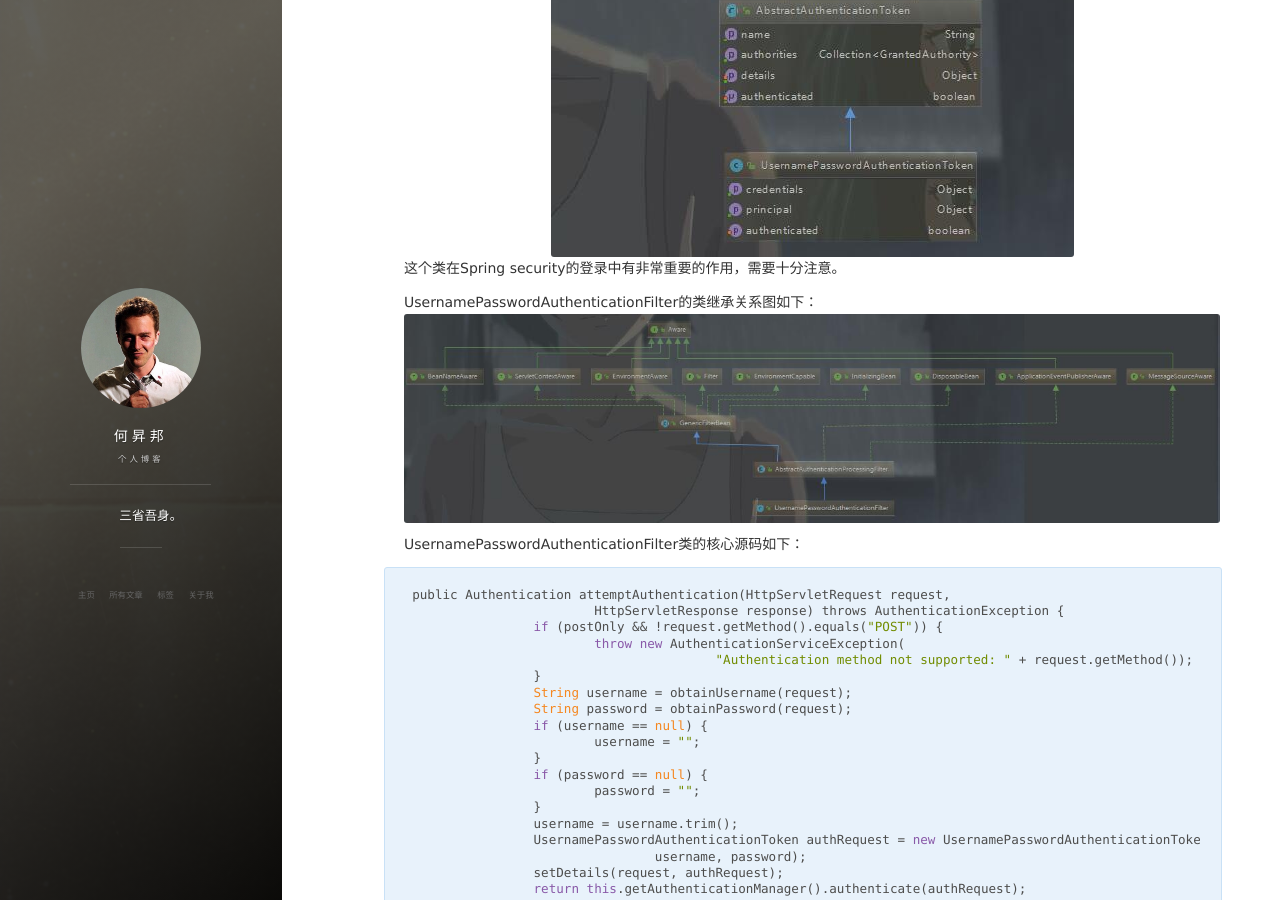
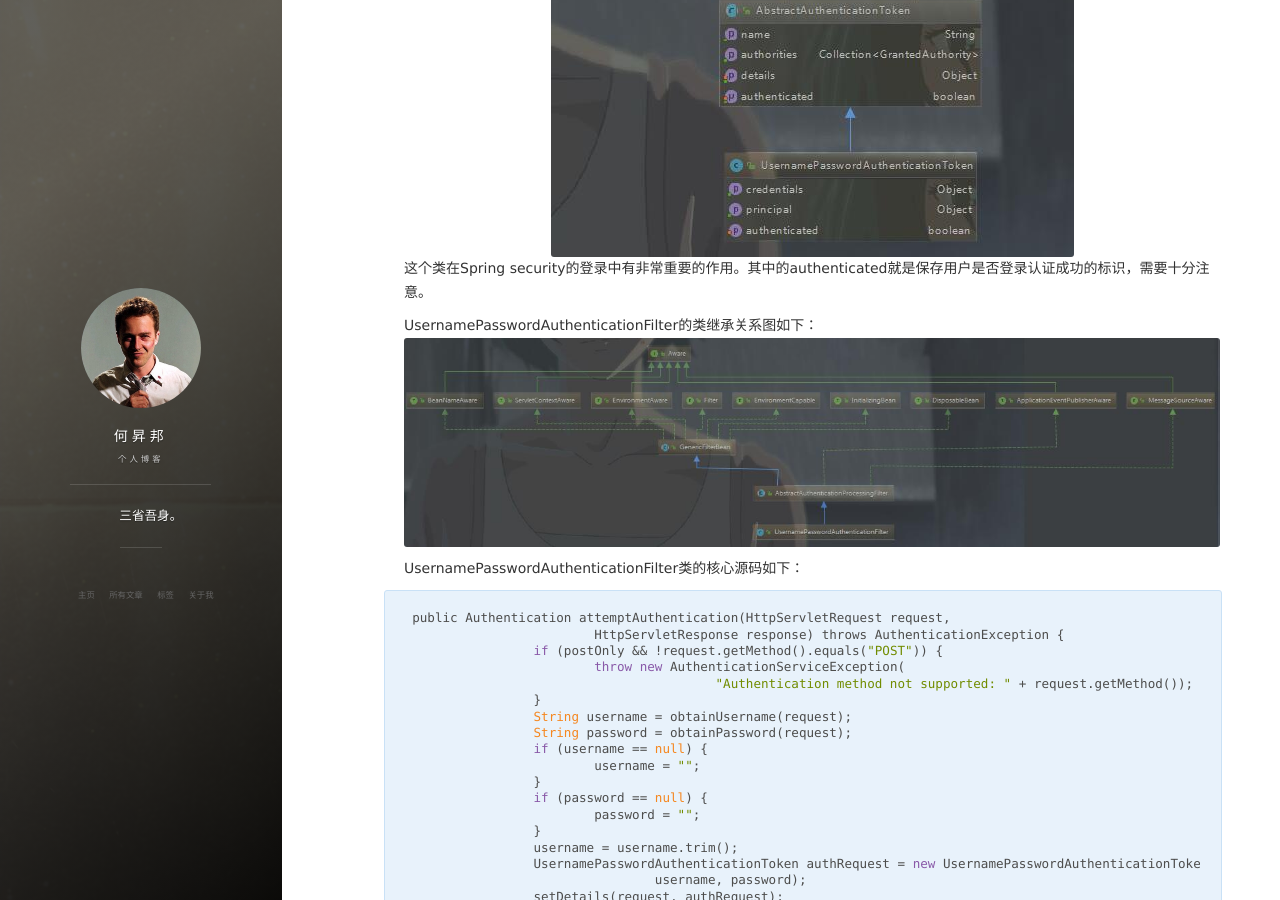
Before and after one commit to heshengbang/heshengbang.github.io, a Jekyll site: the page built from _posts/2018-5-23-Spring Security登录过滤链分析.md, in a window 1280 px wide and 900 px high, scrolled down 6024 px. Built offline with Jekyll 4.4.1, drawn with Linux system fonts in a browser that asks for light colours; nearby versions of some CDN libraries; comment, search, counter and statistics services are not loaded.

Commit message:
add files

```diff
--- a/_posts/2018-5-23-Spring Security登录过滤链分析.md
+++ b/_posts/2018-5-23-Spring Security登录过滤链分析.md
@@ -276,7 +276,7 @@ public void setPasswordParameter(String passwordParameter) {
 
 通常情况下，使用者需要自己重写这个方法，并在attemptAuthentication()中去实现自己的逻辑。attemptAuthentication()方法会返回一个登录的结果实体对象`UsernamePasswordAuthenticationToken`，该类的继承结构和属性如下：
 ![UsernamePasswordAuthenticationToken](https://github.com/heshengbang/heshengbang.github.io/raw/master/images/springsecurity/UsernamePasswordAuthenticationToken.jpg)
-这个类在Spring security的登录中有非常重要的作用，需要十分注意。
+这个类在Spring security的登录中有非常重要的作用。其中的authenticated就是保存用户是否登录认证成功的标识，需要十分注意。
 
 UsernamePasswordAuthenticationFilter的类继承关系图如下：
 ![UsernamePasswordAuthenticationFilter](https://github.com/heshengbang/heshengbang.github.io/raw/master/images/springsecurity/UsernamePasswordAuthenticationFilter.jpg)
```
